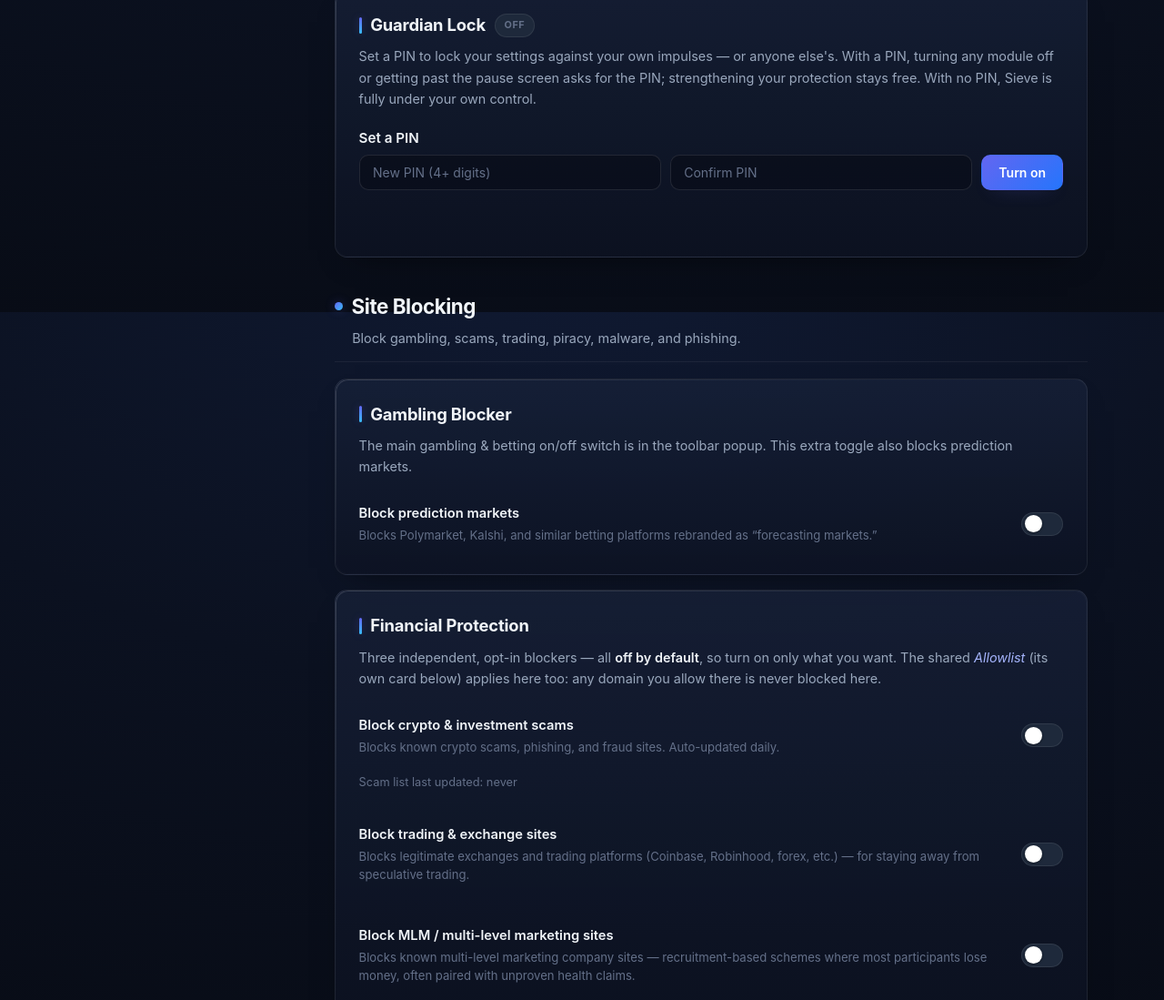
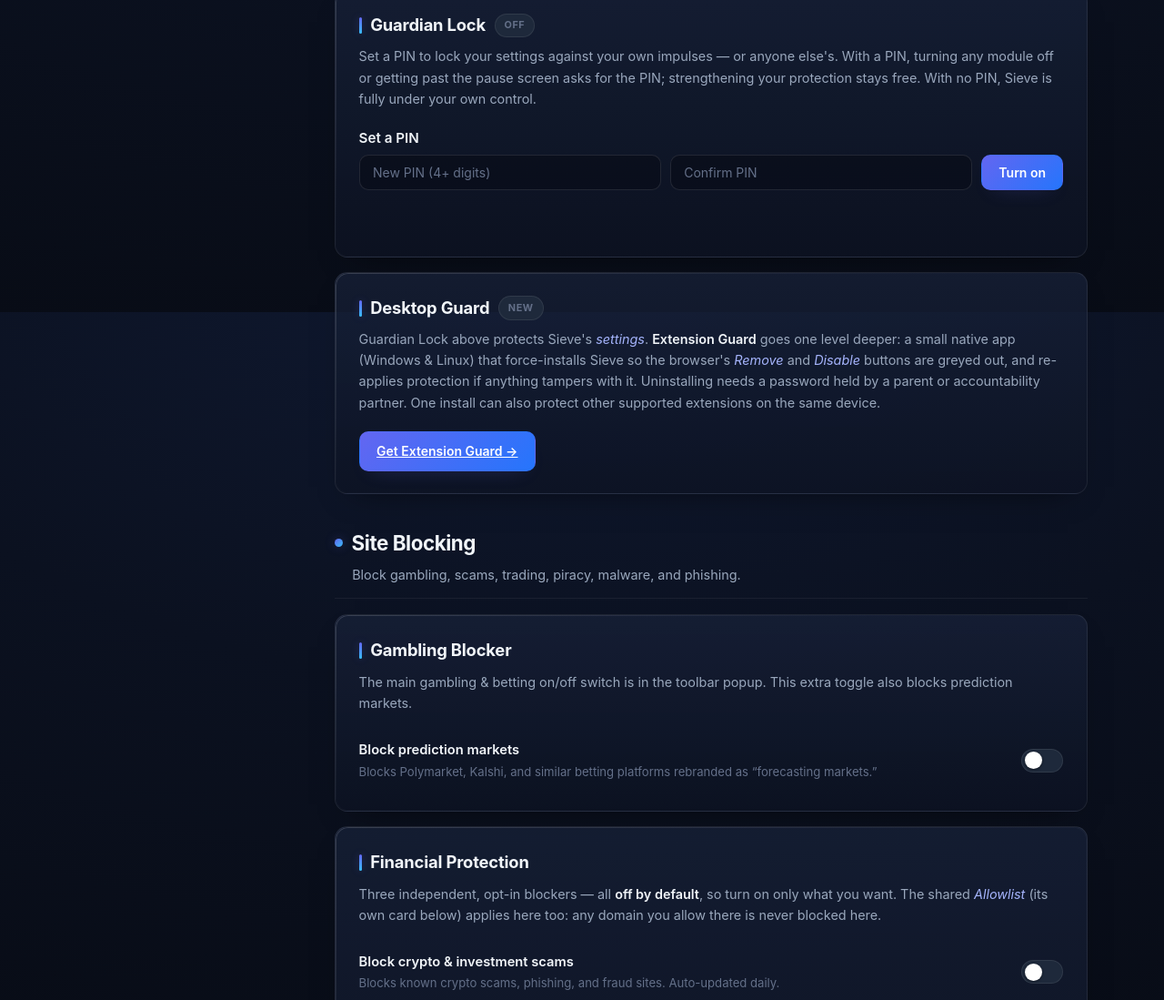
Before and after one commit to codepurse/Sieve, a browser extension: page options/options.html in a window 1280 px wide. Shown: the part 1257-2356 px from the top of the page at 91% size. Drawn offline with Linux system fonts and the light colour scheme.

Commit message:
Add Desktop Guard section and Firefox data collection permissions
Add a new 'Desktop Guard' section to the options page that promotes the Extension Guard native app, which provides additional protection for Sieve on Windows and Linux by preventing browser removal/disable buttons. Also update the Firefox manifest to declare no data collection permissions are required by the extension.

```diff
--- a/manifest.firefox.json
+++ b/manifest.firefox.json
@@ -123,7 +123,10 @@
   "browser_specific_settings": {
     "gecko": {
       "id": "sieve@extension.local",
-      "strict_min_version": "128.0"
+      "strict_min_version": "128.0",
+      "data_collection_permissions": {
+        "required": ["none"]
+      }
     }
   }
 }
--- a/options/options.html
+++ b/options/options.html
@@ -211,6 +211,25 @@
                 <button id="guardian-disable" class="btn btn-danger">Turn off</button>
               </div>
               <p id="guardian-manage-error" class="error" role="alert"></p>
+            </div>
+          </section>
+
+          <section class="card" id="desktop-guard-card">
+            <div class="card-header">
+              <h2 class="card-title">Desktop Guard <span class="badge">New</span></h2>
+              <p class="card-description">
+                Guardian Lock above protects Sieve's <em>settings</em>. <strong>Extension
+                Guard</strong> goes one level deeper: a small native app (Windows &amp;
+                Linux) that force-installs Sieve so the browser's <em>Remove</em> and
+                <em>Disable</em> buttons are greyed out, and re-applies protection if
+                anything tampers with it. Uninstalling needs a password held by a parent
+                or accountability partner. One install can also protect other supported
+                extensions on the same device.
+              </p>
+            </div>
+            <div class="field">
+              <a class="btn btn-primary" href="https://github.com/codepurse/extension-guard"
+                 target="_blank" rel="noopener noreferrer">Get Extension Guard &rarr;</a>
             </div>
           </section>
         </section>
```
